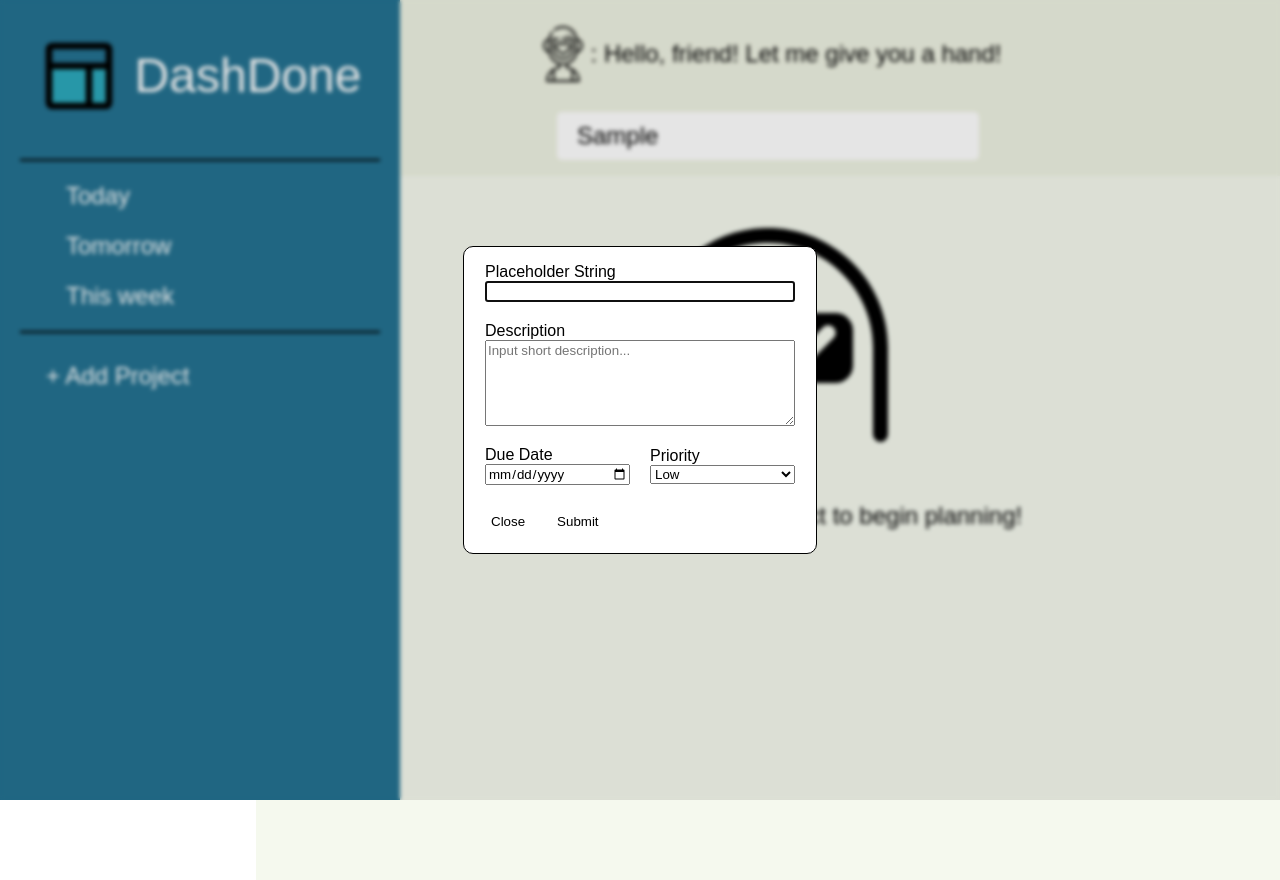
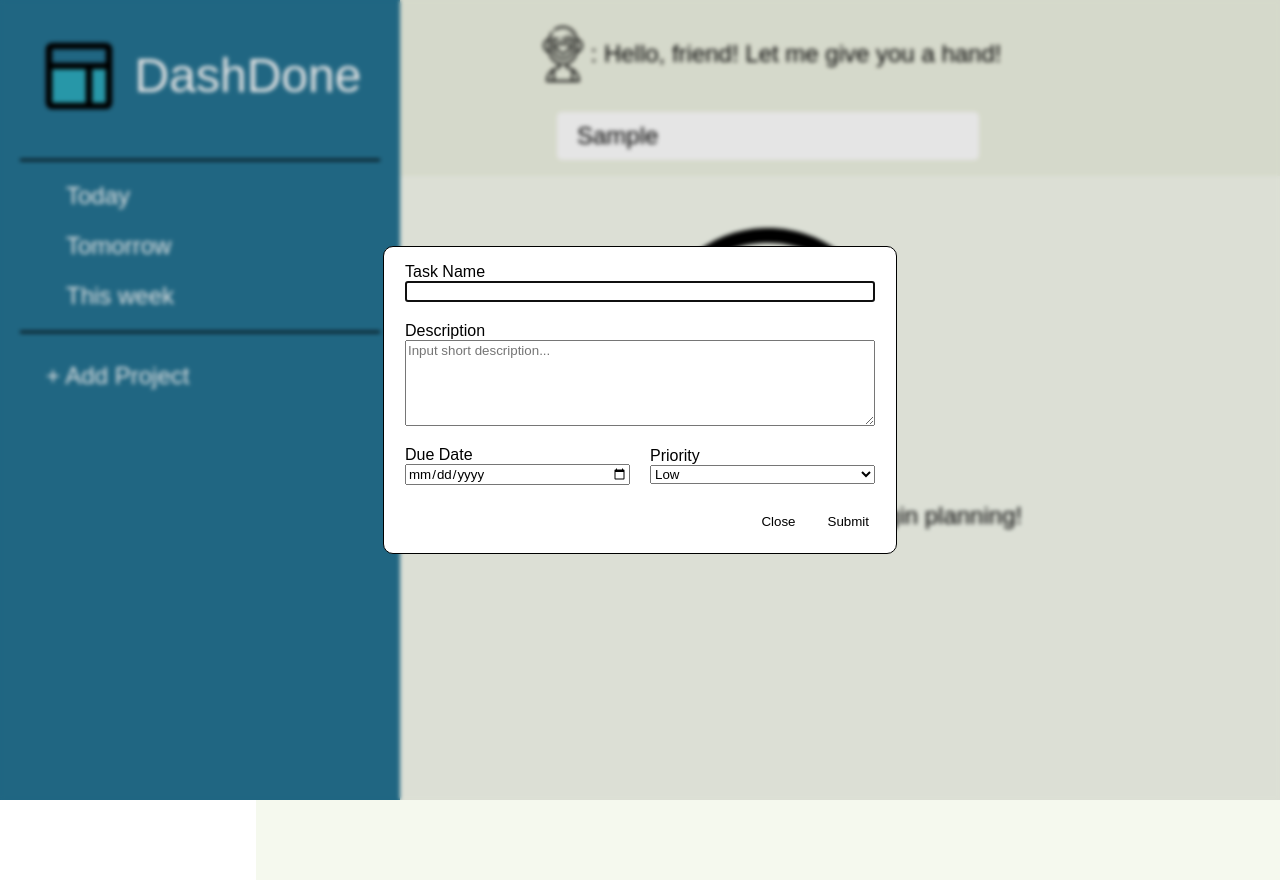
Before and after one commit to StefanTudora/to-do-list, a website built with webpack: page src/template.html in a window 1280 px wide. Both pictures are taken after typing "Sample" into the empty fields and a click on the button "+ Add Project". Built offline with nearby package versions, Linux system fonts and the light colour scheme; a web font is replaced by a local one.

Commit message:
Save progress

```diff
--- a/src/index.js
+++ b/src/index.js
@@ -27,6 +27,11 @@ function attachDialogButtonListener() {
     });
 
     document.querySelector("#submit-btn").addEventListener("click", (event) => {
+
+        // Skip if the form is invalid
+        if (!form.checkValidity()) {
+            return;
+        }
 
         event.preventDefault();
         const type = dialog.dataset.type;
--- a/src/style.css
+++ b/src/style.css
@@ -176,7 +176,7 @@ input:focus::placeholder {
 dialog[open] {
     border-radius: 10px;
     border-width: 1px;
-    width: min(20rem, 400px);
+    width: clamp(20rem, 30rem, 40rem);
 }
 
 dialog .inputs {
@@ -199,17 +199,21 @@ dialog .inputs>div:nth-last-child(-n + 2) {
     flex-basis: calc(50% - 15px);
 }
 
-dialog .inputs>div {
+dialog .inputs > div {
     display: flex;
     flex-direction: column;
     justify-content: center;
     align-items: left;
 }
 
+dialog .inputs > div * {
+    font-size: auto;
+}
+
 dialog .controls {
     display: flex;
     flex-direction: row;
-    justify-content: left;
+    justify-content: right;
     align-items: center;
     margin: 20px 5px 0px;
     gap: 20px;
--- a/src/template.html
+++ b/src/template.html
@@ -49,13 +49,13 @@
         <form method="dialog">
             <div class="inputs">
                 <div>
-                    <label for="deliverableName">Placeholder String</label>
+                    <label for="deliverableName">Task Name</label>
                     <input type="text" name="deliverableName" id="deliverableName" required>
                 </div>
                 <div>
                     <label for="description">Description</label>
                     <textarea name="description" id="description" style="height:5rem;"
-                        placeholder="Input short description..."></textarea>
+                        placeholder="Input short description..." required></textarea>
                 </div>
                 <div>
                     <label for="dueDate">Due Date</label>
```
